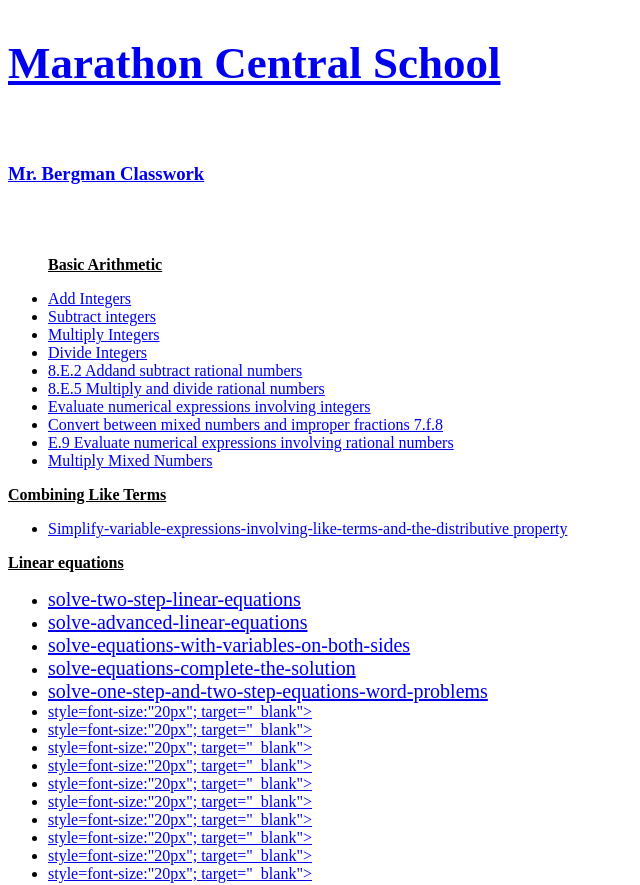
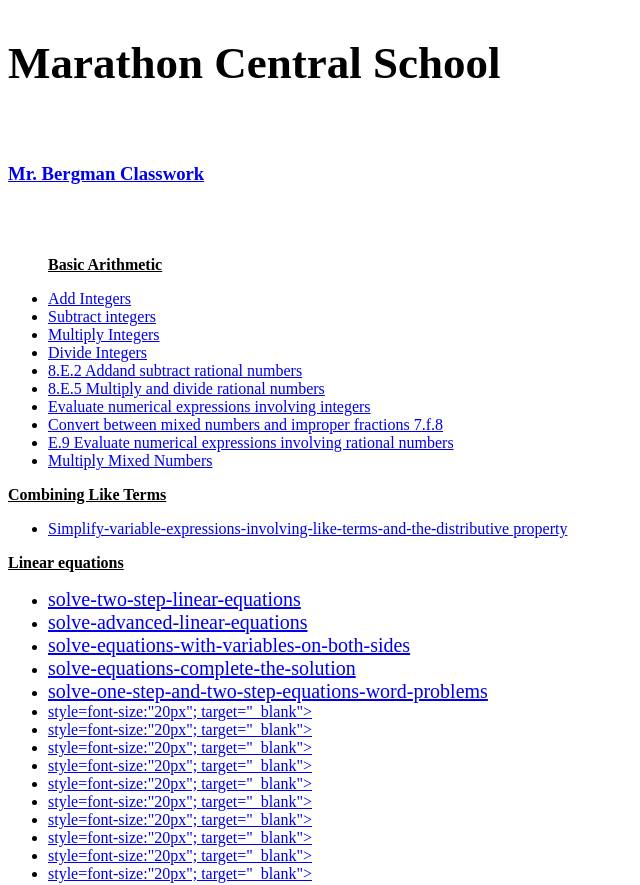
Before and after one commit to dru11/da, a plain HTML site: page Lessons.html in a window 1280 px wide. Shown: the top 885 px of the page, without its empty margins (0-640 px from the left). Drawn offline with Linux system fonts and the light colour scheme.

Commit message:
Update Lessons.html

```diff
--- a/Lessons.html
+++ b/Lessons.html
@@ -8,7 +8,7 @@
     <nav style="font-size:30px">
 
 
-        <h1><a href="marathonCentralSchool.html">Marathon Central School</a></h1>
+        <h1><!--a href="marathonCentralSchool.html"-->Marathon Central School</a></h1>
 
 
     </nav><br>
@@ -28,6 +28,7 @@
           <li><a href="https://www.ixl.com/math/grade-8/evaluate-numerical-expressions-involving-rational-numbers" target="_blank">E.9 Evaluate numerical expressions involving rational numbers</a></li>
           <li><a href="https://www.ixl.com/math/grade-7/multiply-mixed-numbers" target="_blank">Multiply Mixed Numbers</a></li>
           </ul>
+
         <p><b><u>Combining Like Terms</u></b></p><u></u>
           <ul>
           <li><a href="https://www.ixl.com/math/algebra-1/simplify-variable-expressions-involving-like-terms-and-the-distributive-property"style=font-size:"20px"; target="_blank">Simplify-variable-expressions-involving-like-terms-and-the-distributive property</a></li>
```
